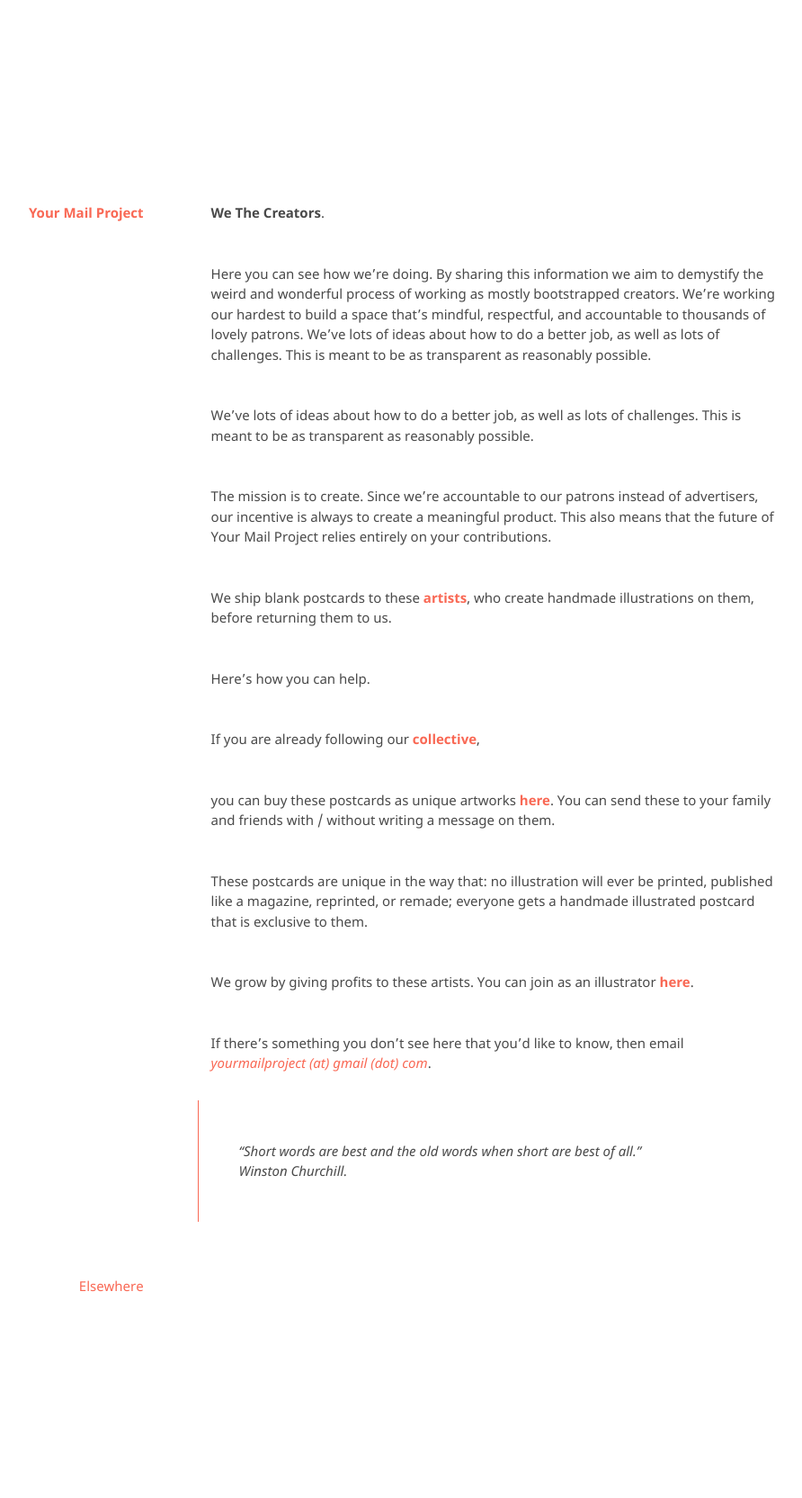
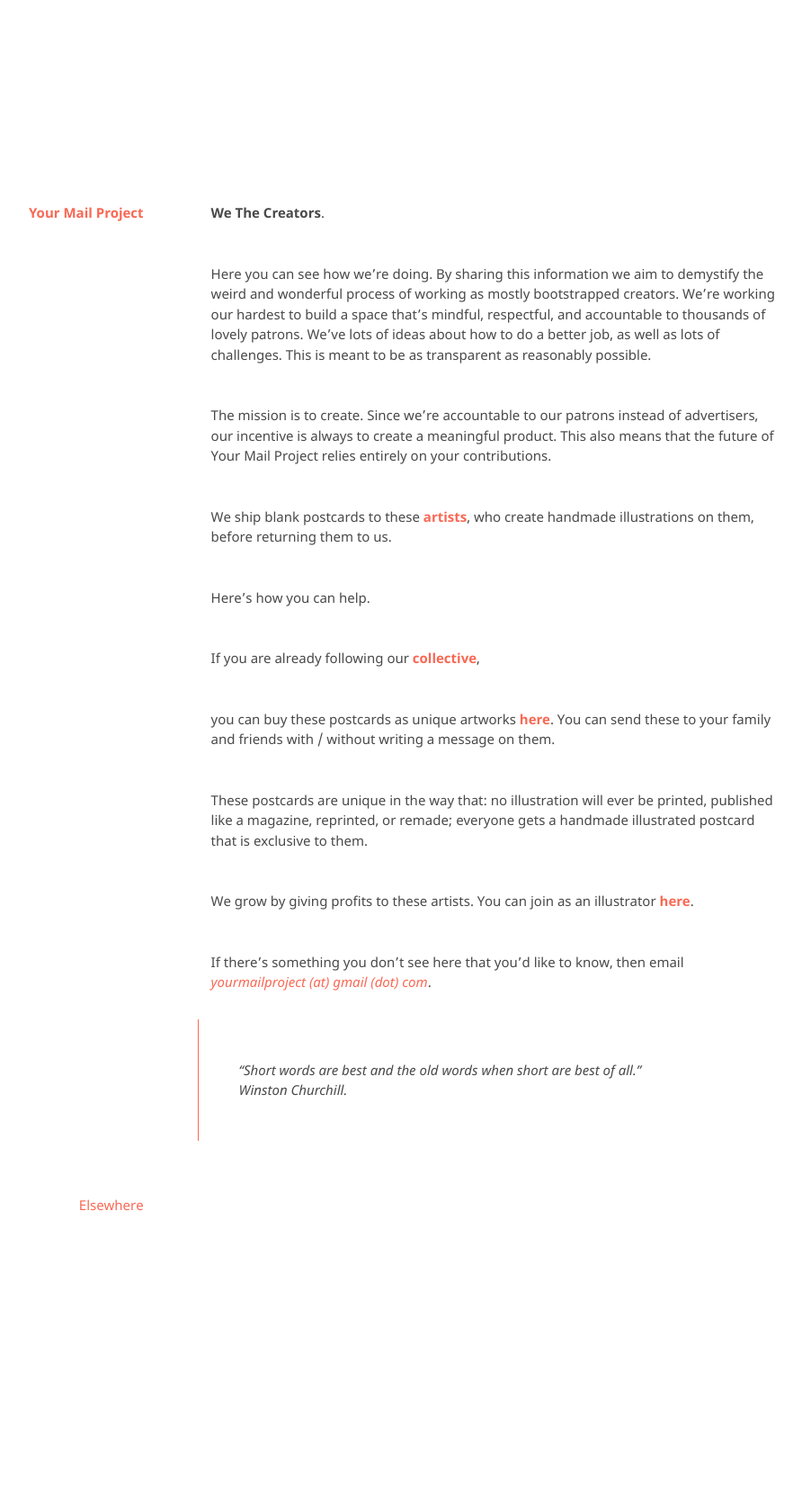
Before and after one commit to kvshvlin/yourmailproject, a Jekyll site: the page built from index.md, in a window 1280 px wide. Shown: the whole page at 90% size, without its empty margins (193-1085 px from the left). Built offline with Jekyll 4.4.1, drawn with Linux system fonts in a browser that asks for light colours; our own code applies the rules of GitHub Pages for plain Markdown files; after the commit the page ends 1575 px from its top, so only the background shows below that.

Commit message:
Update index.md

```diff
--- a/index.md
+++ b/index.md
@@ -1,8 +1,6 @@
 **We The Creators**.
 
 Here you can see how we're doing. By sharing this information we aim to demystify the weird and wonderful process of working as mostly bootstrapped creators. We're working our hardest to build a space that’s mindful, respectful, and accountable to thousands of lovely patrons. We've lots of ideas about how to do a better job, as well as lots of challenges. This is meant to be as transparent as reasonably possible.
-
-We’ve lots of ideas about how to do a better job, as well as lots of challenges. This is meant to be as transparent as reasonably possible.
 
 The mission is to create. Since we're accountable to our patrons instead of advertisers, our incentive is always to create a meaningful product. This also means that the future of Your Mail Project relies entirely on your contributions.
 
```
